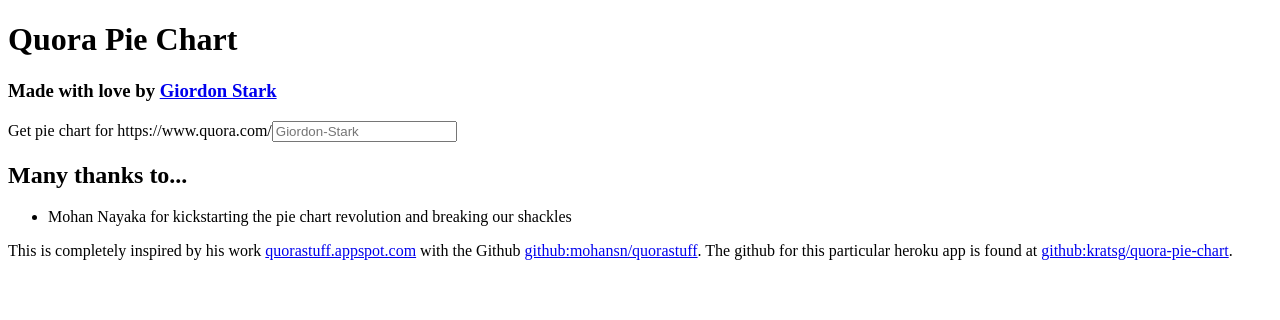
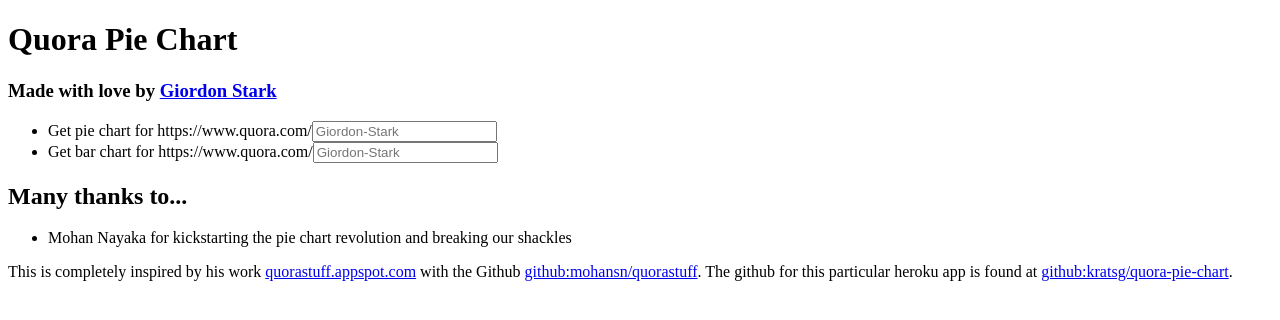
Before and after one commit to kratsg/quora-pie-chart, a Flask app: page / in a window 1280 px wide. Shown: the top 320 px of the page. Run offline with Flask 2, Linux system fonts and the light colour scheme; some libraries are stand-ins or nearby versions.

Commit message:
Added with a bar chart functionality as well.

```diff
--- a/index.py
+++ b/index.py
@@ -51,6 +51,7 @@
       continue
     answer_count = int(answer_count_box.text.split(' ')[0])
     topic_data.append([topic_name, answer_count])
+  topic_data = sorted(topic_data, key=lambda x: x[1])
   return [np.array(topic_data), profile_image_url, is_topWriter]
 
 @app.route('/')
@@ -58,7 +59,7 @@
   return render_template('index.html')
 
 @app.route('/pie/<username>.png')
-def chart(username='Giordon-Stark'):
+def pie(username='Giordon-Stark'):
   text = get_user_topics(username)
   if not text:
     return 'That was not a valid Quora user.', 400
@@ -82,12 +83,12 @@
 
   # not enough, maxes at 9-12 depending on map
   # colors = brewer2mpl.get_map('Set1', 'qualitative', topic_data.size)
-  bgcolors = tableau20[:topic_data.size]/255.
-  fgcolors = np.array(fontColors)[:topic_data.size]/255.
+  bgcolors = tableau20[:topic_data.shape[0]]/255.
+  fgcolors = np.array(fontColors)[:topic_data.shape[0]]/255.
 
 
   fig, ax = pl.subplots(1,1, figsize=(12,12))
-  patches, texts, autotexts = ax.pie(topic_data[:,1],
+  patches, texts, autotexts = ax.pie(topic_data[:,1].astype(int),
                                      labels=topic_data[:,0],
                                      colors=bgcolors,
                                      autopct='%1.1f%%',
@@ -130,6 +131,95 @@
                    attachment_filename='%s.png' % username,
                    mimetype='image/png'), 200
 
+@app.route('/bar/<username>.png')
+def bar(username='Giordon-Stark'):
+  text = get_user_topics(username)
+  if not text:
+    return 'That was not a valid Quora user.', 400
+
+  topic_data, pro_img_url, is_topWriter = parse_user_topics(text)
+  if topic_data.size == 0:
+    return 'We seem to not be able to find any answers for you.', 400
+
+  # These are the "Tableau 20" colors as RGB.
+  tableau20 = np.array([(31, 119, 180), (174, 199, 232), (255, 127, 14), (255, 187, 120),
+               (44, 160, 44), (152, 223, 138), (214, 39, 40), (255, 152, 150),
+               (148, 103, 189), (197, 176, 213), (140, 86, 75), (196, 156, 148),
+               (227, 119, 194), (247, 182, 210), (127, 127, 127), (199, 199, 199),
+               (188, 189, 34), (219, 219, 141), (23, 190, 207), (158, 218, 229)])
+  fontColors = []
+  for red, green, blue in tableau20:
+    if (red*0.299 + green*0.587 + blue*0.114) > 125:
+      fontColors.append((0,0,0))
+    else:
+      fontColors.append((255, 255, 255))
+
+  # not enough, maxes at 9-12 depending on map
+  # colors = brewer2mpl.get_map('Set1', 'qualitative', topic_data.size)
+  bgcolors = tableau20[:topic_data.shape[0]]/255.
+  fgcolors = np.array(fontColors)[:topic_data.shape[0]]/255.
+
+  barHeight = 0.5
+
+  # center bars on the y-axis ticks
+  pos = np.arange(topic_data.shape[0])*0.5
+
+  fig, ax = pl.subplots(1,1, figsize=(12,12))
+  rects = ax.barh(pos, topic_data[:,1].astype(int), align='center', height=barHeight, color=bgcolors, linewidth=0)
+  ax.set_yticks(pos)
+  ax.set_yticklabels(topic_data[:,0])
+  ax.yaxis.set_tick_params(width=0)
+  ax.yaxis.set_ticks_position('left')
+  for spine in ['top','bottom','left','right']:
+    ax.spines[spine].set_color('none')
+  ax.set_xlim((0, np.floor(np.max(topic_data[:,1].astype(int))/10)*10))
+  ax.set_ylim((pos.min()-barHeight/2., pos.max()+barHeight/2.))
+  ax.xaxis.set_visible(False)
+
+  # http://matplotlib.org/examples/pylab_examples/barchart_demo2.html
+  for rect, bgcolor, fgcolor in zip(rects, bgcolors, fgcolors):
+    width = int(rect.get_width())
+    if (width < 5 ):
+      xloc = width + 1
+      clr = 'black'
+      align = 'left'
+    else:
+      xloc = 0.95*width
+      clr = fgcolor
+      align = 'right'
+
+    yloc = rect.get_y() + rect.get_height()/2.0
+    ax.text(xloc, yloc, str(width), horizontalalignment=align, verticalalignment='center', color=clr, weight='bold')
+
+  ax.set_title(username)
+
+  shift = 200
+  pro_img_width = 128
+  pro_img_height = 128
+  img = requests.get(pro_img_url)
+  profile_image = Image.open(StringIO(img.content))
+  profile_image.thumbnail((pro_img_width, pro_img_height), Image.ANTIALIAS)
+  profile_image = np.array(profile_image).astype(np.float) / 255.
+  # add profile image
+  fig.figimage(profile_image, ax.bbox.xmax + shift, ax.bbox.ymax - shift, alpha=0.75, zorder=50)
+
+  if is_topWriter:
+    top_writer_image = Image.open(StringIO(requests.get('https://qsf.is.quoracdn.net/-2e1550e50db8b15f.png').content))
+    tw_img_w, tw_img_h = top_writer_image.size
+    top_writer_image = np.array(top_writer_image).astype(np.float) / 255.
+    fig.figimage(top_writer_image, ax.bbox.xmax + shift + pro_img_width - tw_img_w, ax.bbox.ymax - shift + pro_img_height - tw_img_h, alpha=1.0, zorder=60)
+
+  # dump into a fake filestream
+  output = StringIO()
+  fig.savefig(output, bbox_inches='tight', transparent=False)
+  # point to the correct location for reading
+  output.seek(0)
+  # output as if it was a file
+  return send_file(output,
+                   attachment_filename='%s.png' % username,
+                   mimetype='image/png'), 200
+
+
 if __name__ == "__main__":
   file_handler = FileHandler("debug.log","a")
   file_handler.setLevel(logging.WARNING)
--- a/templates/index.html
+++ b/templates/index.html
@@ -5,9 +5,19 @@
 
 <h1>Quora Pie Chart</h1>
 <h3>Made with love by <a href="http://giordonstark.com/">Giordon Stark</a></h3>
-<form id="pie">
-  <label for="username">Get pie chart for https://www.quora.com/<input type="text" id="username" placeholder="Giordon-Stark" pattern="[a-zA-Z0-9\.\-]+" title="Must be a valid Quora username" /></label>
-</form>
+<ul>
+  <li>
+    <form id="pie">
+      <label for="pie-username">Get pie chart for https://www.quora.com/<input type="text" id="pie-username" placeholder="Giordon-Stark" pattern="[a-zA-Z0-9\.\-]+" title="Must be a valid Quora username" /></label>
+    </form>
+  </li>
+  <li>
+    <form id="bar">
+      <label for="bar-username">Get bar chart for https://www.quora.com/<input type="text" id="bar-username" placeholder="Giordon-Stark" pattern="[a-zA-Z0-9\.\-]+" title="Must be a valid Quora username" /></label>
+    </form>
+  </li>
+</ul>
+
 <h2>Many thanks to...</h2>
 <ul>
   <li>Mohan Nayaka for kickstarting the pie chart revolution and breaking our shackles</li>
@@ -19,11 +29,19 @@
 
 <script type="text/javascript">
 $('#pie').submit(function(e){
-  var username = $('#username').val();
+  var username = $('#pie-username').val();
   e.preventDefault();
   window.location = "/pie/"+username+".png";
   return false;
 });
+
+$('#bar').submit(function(e){
+  var username = $('#bar-username').val();
+  e.preventDefault();
+  window.location = "/bar/"+username+".png";
+  return false;
+});
+
 </script>
 
 </body>
```
